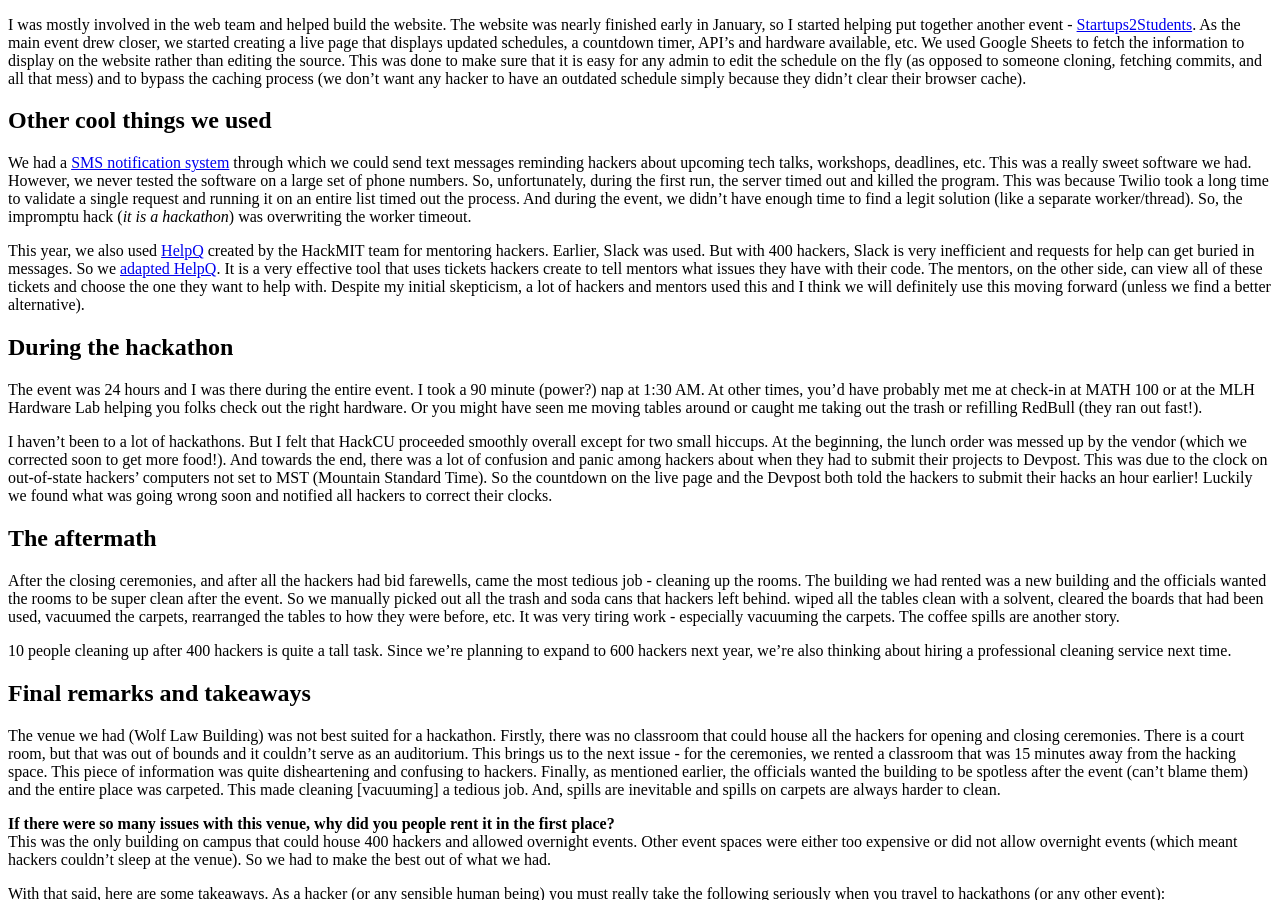
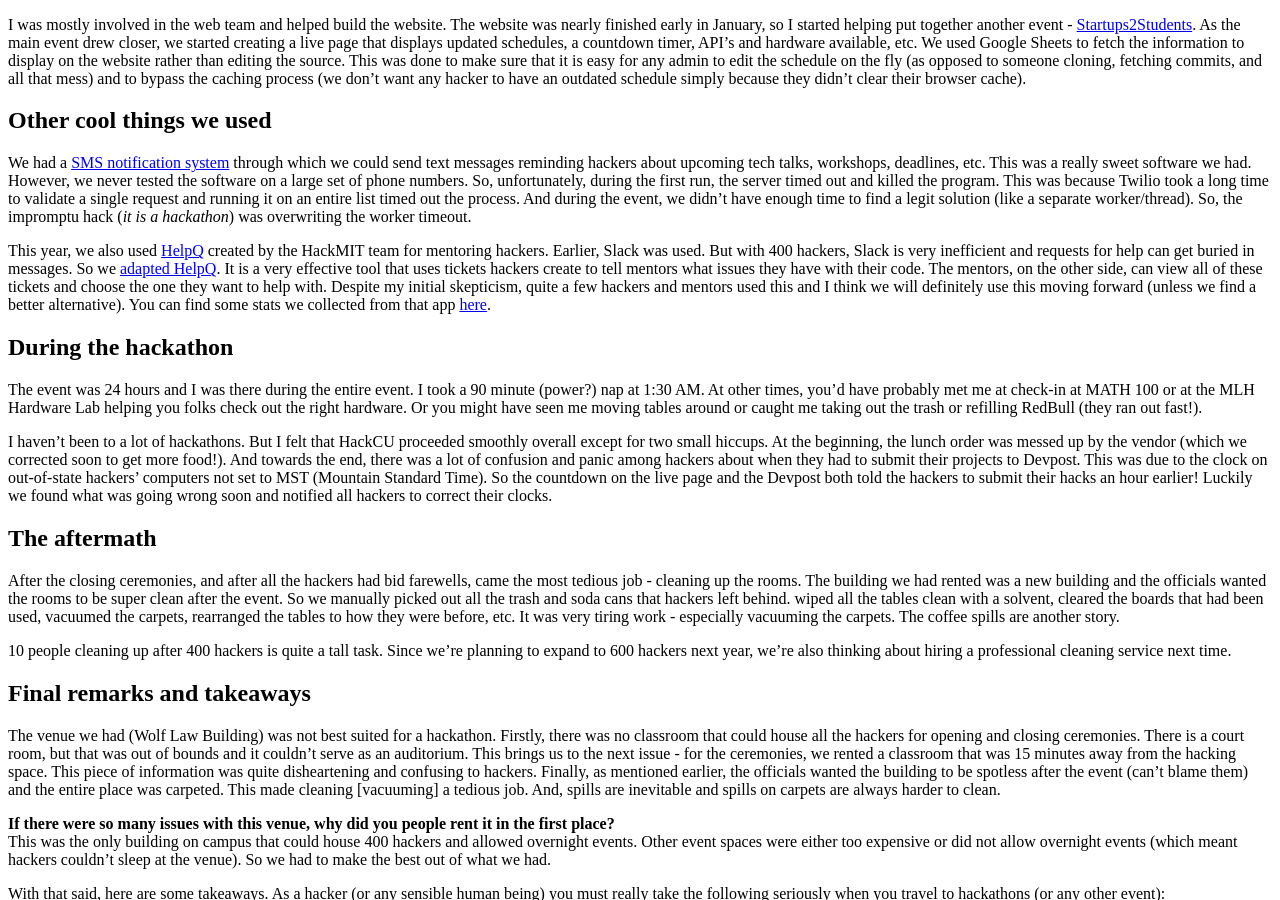
Before and after one commit to AparaV/aparavenkat.com, a Jekyll site: the page built from _posts/2017-04-28-hackcu-iii.md, in a window 1280 px wide and 900 px high, scrolled down 431 px. Built offline with Jekyll 4.4.1, drawn with Linux system fonts in a browser that asks for light colours; a script that is not in the unit is left out; comment, search, counter and statistics services are not loaded.

Commit message:
Link stats to original post

```diff
--- a/_posts/2017-04-28-hackcu-iii.md
+++ b/_posts/2017-04-28-hackcu-iii.md
@@ -17,7 +17,7 @@
 
 We had a [SMS notification system](https://github.com/HackCU/mercurysms) through which we could send text messages reminding hackers about upcoming tech talks, workshops, deadlines, etc. This was a really sweet software we had. However, we never tested the software on a large set of phone numbers. So, unfortunately, during the first run, the server timed out and killed the program. This was because Twilio took a long time to validate a single request and running it on an entire list timed out the process. And during the event, we didn't have enough time to find a legit solution (like a separate worker/thread). So, the impromptu hack (*it is a hackathon*) was overwriting the worker timeout.
 
-This year, we also used [HelpQ](https://github.com/ehzhang/HELPq) created by the HackMIT team for mentoring hackers. Earlier, Slack was used. But with 400 hackers, Slack is very inefficient and requests for help can get buried in messages. So we [adapted HelpQ](https://mentors.hackcu.org/). It is a very effective tool that uses tickets hackers create to tell mentors what issues they have with their code. The mentors, on the other side, can view all of these tickets and choose the one they want to help with. Despite my initial skepticism, a lot of hackers and mentors used this and I think we will definitely use this moving forward (unless we find a better alternative).
+This year, we also used [HelpQ](https://github.com/ehzhang/HELPq) created by the HackMIT team for mentoring hackers. Earlier, Slack was used. But with 400 hackers, Slack is very inefficient and requests for help can get buried in messages. So we [adapted HelpQ](https://mentors.hackcu.org/). It is a very effective tool that uses tickets hackers create to tell mentors what issues they have with their code. The mentors, on the other side, can view all of these tickets and choose the one they want to help with. Despite my initial skepticism, quite a few hackers and mentors used this and I think we will definitely use this moving forward (unless we find a better alternative). You can find some stats we collected from that app [here]({{ site.url }}//docs/hackcu3-stats/stats/).
 
 ## During the hackathon
 
```
